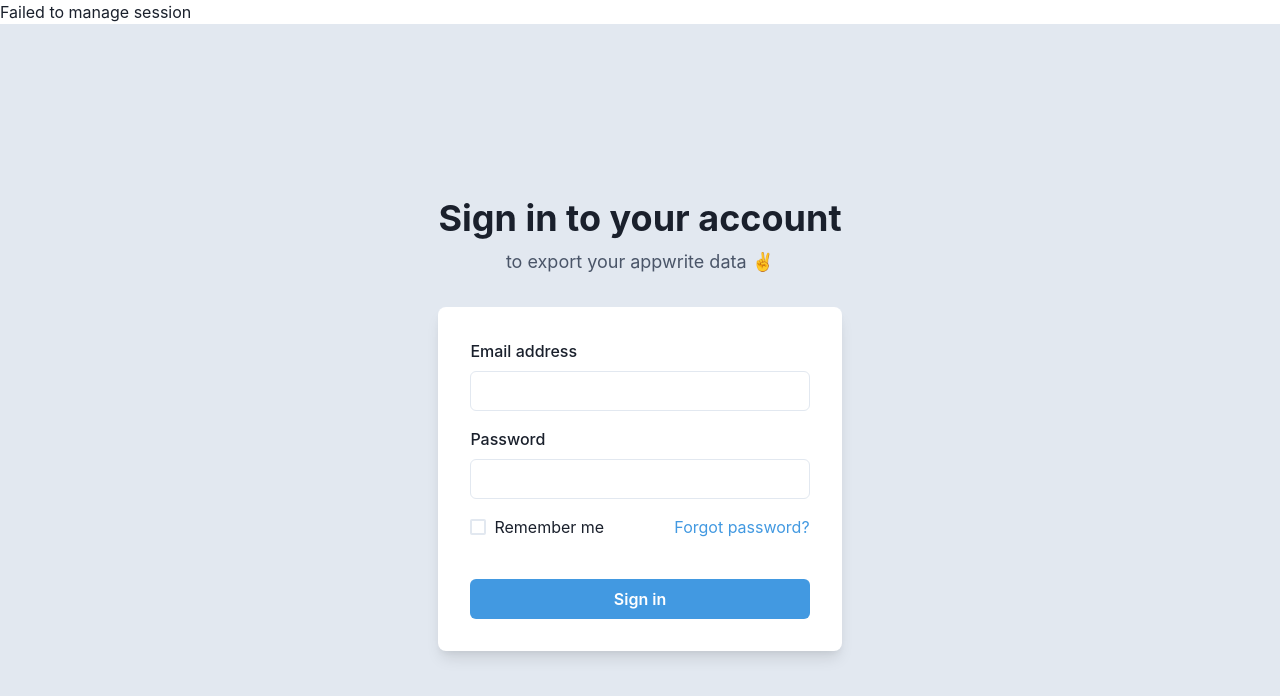
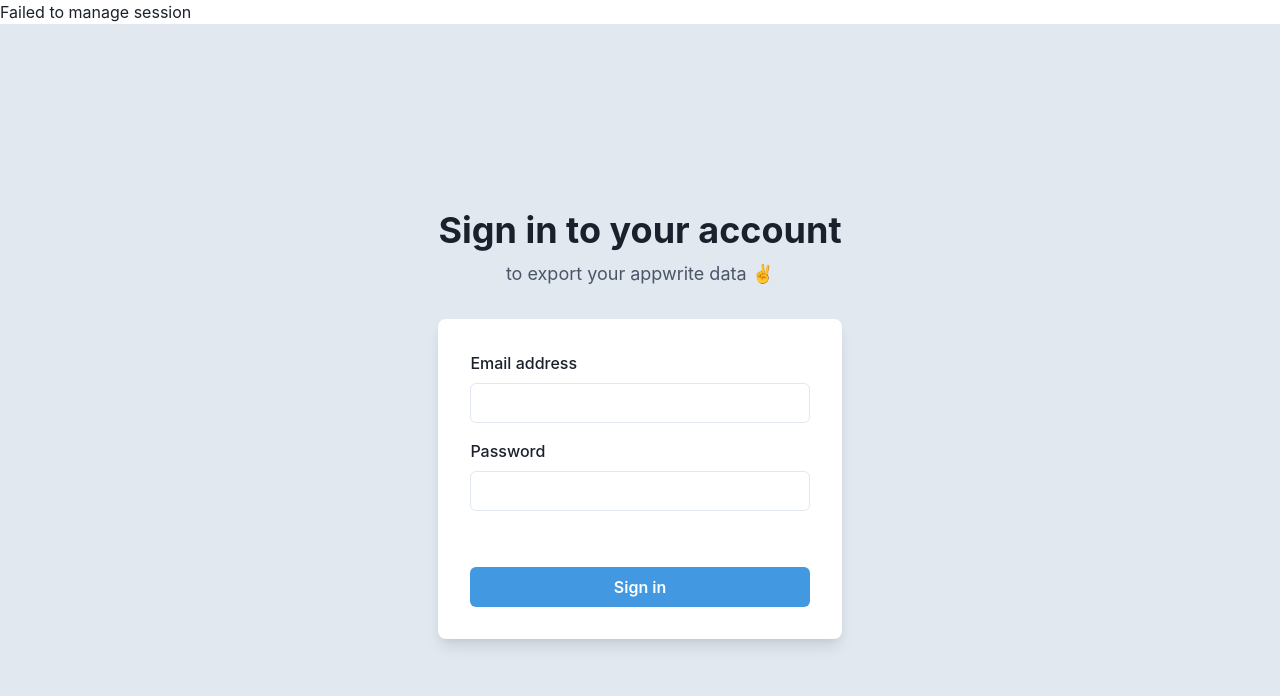
Before and after one commit to jocruz/appwrite-db-exporter, a React (Create React App) app: page / in a window 1280 px wide. Shown: the top 696 px of the page. Built offline with nearby package versions, Linux system fonts and the light colour scheme; no server answers.

Commit message:
Remove Remember me & forgot password

```diff
--- a/src/components/contexts/LoginForm.jsx
+++ b/src/components/contexts/LoginForm.jsx
@@ -3,7 +3,6 @@
 import {
   Box,
   Button,
-  Checkbox,
   Flex,
   FormControl,
   FormLabel,
@@ -11,7 +10,7 @@ import {
   Input,
   Stack,
   Text,
-  useColorModeValue,
+  useColorModeValue
 } from '@chakra-ui/react';
 import React, { useState } from 'react';
 
@@ -76,8 +75,8 @@ const LoginForm = ({ handleLogin }) => {
                 align={'start'}
                 justify={'space-between'}
               >
-                <Checkbox>Remember me</Checkbox>
-                <Text color={'blue.400'}>Forgot password?</Text>
+                {/* <Checkbox>Remember me</Checkbox> */}
+                {/* <Text color={'blue.400'}>Forgot password?</Text> */}
               </Stack>
               <Button
                 type="submit"
```
